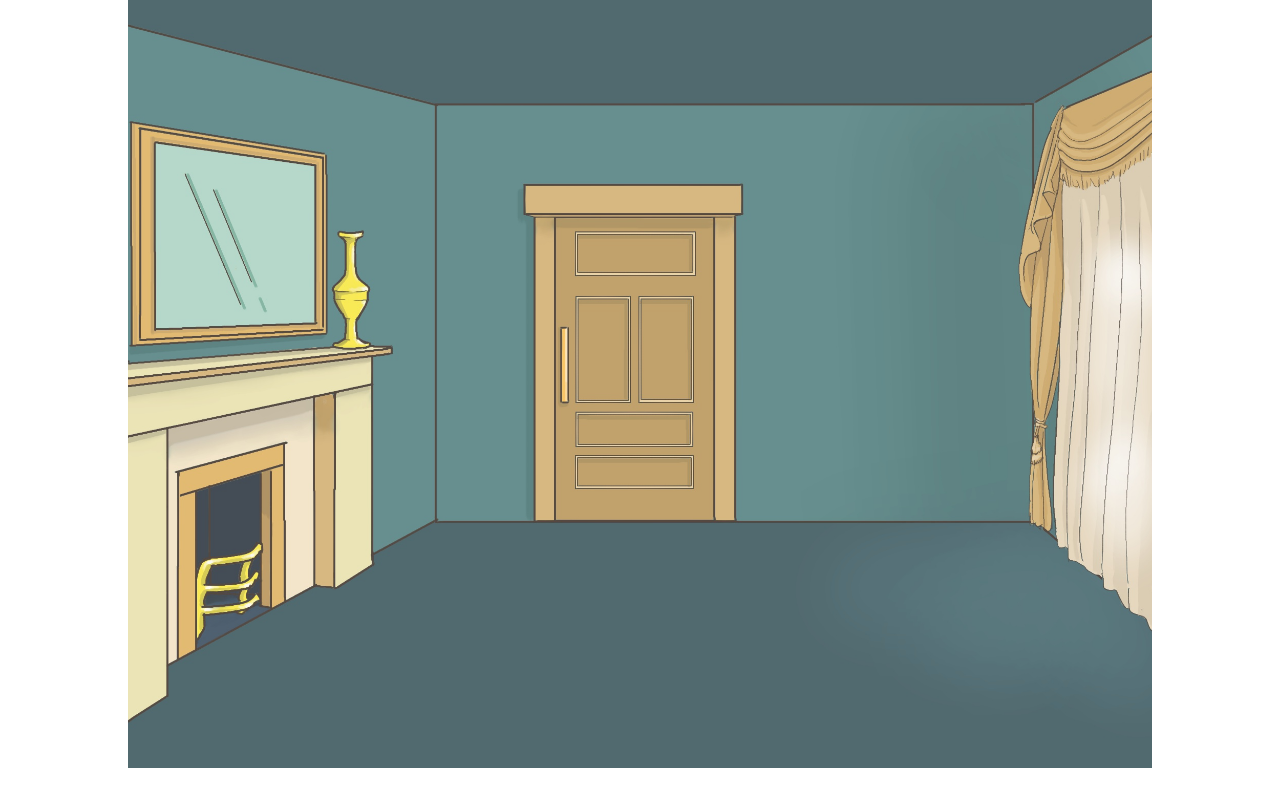
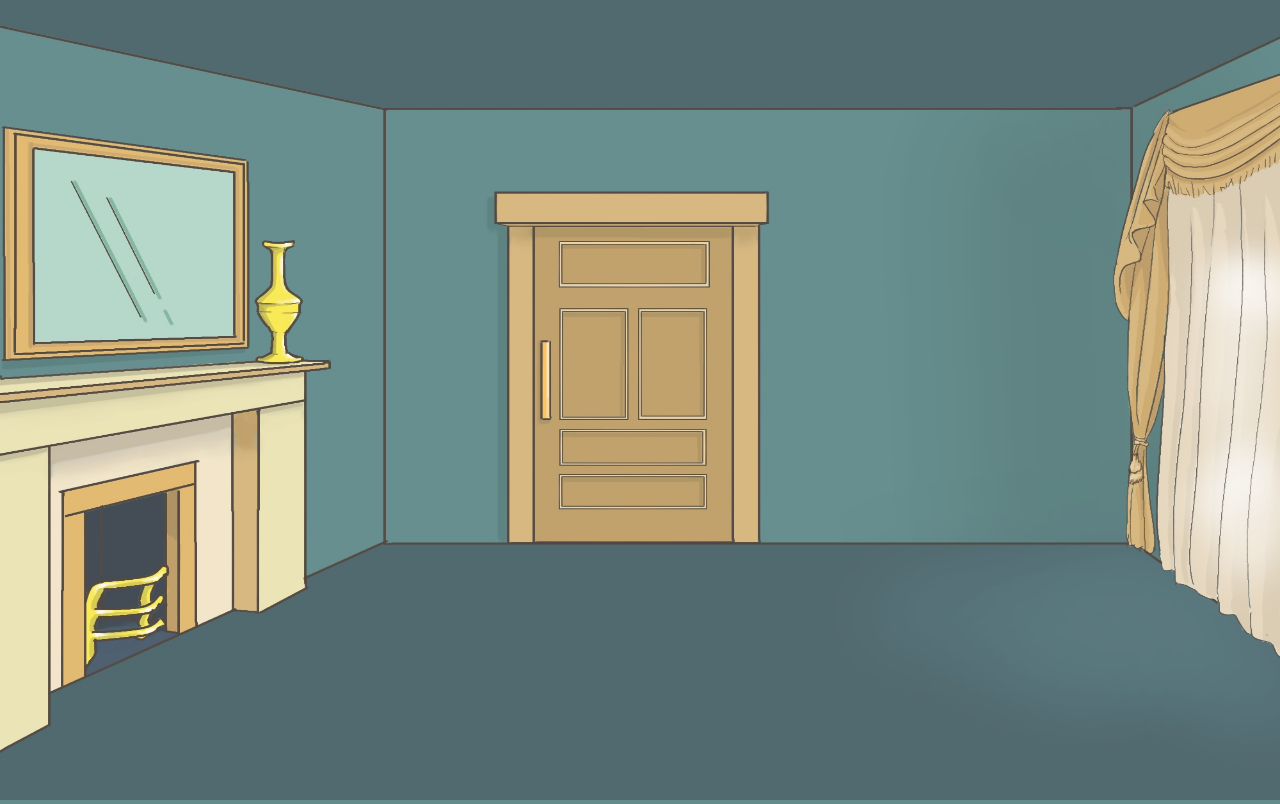
Before and after one commit to SeanEmmers/tricera-COPS, a React (Create React App) app: page / in a window 1280 px wide. Built offline with nearby package versions, Linux system fonts and the light colour scheme.

Commit message:
initial style set up

```diff
--- a/public/index.html
+++ b/public/index.html
@@ -2,13 +2,15 @@
 <html lang="en">
   <head>
     <meta charset="utf-8" />
-    <link rel="icon" href="%PUBLIC_URL%/favicon.ico" />
-    <meta name="viewport" content="width=device-width, initial-scale=1" />
-    <meta name="theme-color" content="#000000" />
+    <link rel="icon"
+      href="https://www.maxpixel.net/static/photo/1x/Dino-Cartoon-Triceratops-Dinosaur-Green-Portrait-306331.png" />
+    <meta name="viewport" content="initial-scale=5" />
+    <!-- <meta name="theme-color" content="#000000" /> -->
     <meta
       name="description"
       content="Web site created using create-react-app"
     />
+    <!-- <link rel="apple-touch-icon" href="%PUBLIC_URL%/logo192.png" /> -->
     <link rel="apple-touch-icon" href="%PUBLIC_URL%/logo192.png" />
     <!--
       manifest.json provides metadata used when your web app is installed on a
@@ -16,6 +18,7 @@
     -->
     <link rel="manifest" href="%PUBLIC_URL%/manifest.json" />
     <!--
+      <link rel="manifest" href="%PUBLIC_URL%/manifest.json" />
       Notice the use of %PUBLIC_URL% in the tags above.
       It will be replaced with the URL of the `public` folder during the build.
       Only files inside the `public` folder can be referenced from the HTML.
@@ -24,7 +27,7 @@
       work correctly both with client-side routing and a non-root public URL.
       Learn how to configure a non-root public URL by running `npm run build`.
     -->
-    <title>React App</title>
+    <title>TriceraCops</title>
   </head>
   <body>
     <noscript>You need to enable JavaScript to run this app.</noscript>
--- a/src/App.css
+++ b/src/App.css
@@ -1,19 +1,30 @@
-.App {
+/* .App {
   text-align: center;
+} */
+
+body  {
+  background-color:#638B8B;
+  height: 100%;
 }
 
-.App-logo {
+.backgroundImage {
+  height: 100vh;
+  width: 100%;
+
+}
+
+/* .App-logo {
   height: 40vmin;
   pointer-events: none;
-}
+} */
 
-@media (prefers-reduced-motion: no-preference) {
+/* @media (prefers-reduced-motion: no-preference) {
   .App-logo {
     animation: App-logo-spin infinite 20s linear;
   }
-}
+} */
 
-.App-header {
+/* .App-header {
   background-color: #282c34;
   min-height: 100vh;
   display: flex;
@@ -26,17 +37,17 @@
 
 .App-link {
   color: #61dafb;
-}
+} */
 
 /* .RoomOne {
   background-image: url(./img/RoomOneImage.jpeg);
 } */
 
-@keyframes App-logo-spin {
+/* @keyframes App-logo-spin {
   from {
     transform: rotate(0deg);
   }
   to {
     transform: rotate(360deg);
   }
-}
+} */
--- a/src/components/room-one/RoomOne.js
+++ b/src/components/room-one/RoomOne.js
@@ -6,9 +6,12 @@ import RoomOneImage from "./room-one-images/RoomOneImage.jpeg";
 const RoomOne = () => {
   return (
     <div class="container">
-      <img src={RoomOneImage}  height="90%" width="80%" ></img>
+
+      <img class=" backgroundImage" src={RoomOneImage} alt="TriceraCop" />
+
+
     </div>
-  )
+  );
 }
 
 export default RoomOne;
--- a/src/index.js
+++ b/src/index.js
@@ -3,6 +3,7 @@ import ReactDOM from 'react-dom';
 import './index.css';
 import App from './App';
 import reportWebVitals from './reportWebVitals';
+import "./App.css";
 
 ReactDOM.render(
   <React.StrictMode>
```
Also changed, not shown: src/img/RoomOneImage.jpeg (added), 1 other file (tests, documents, lock files or other folders).
